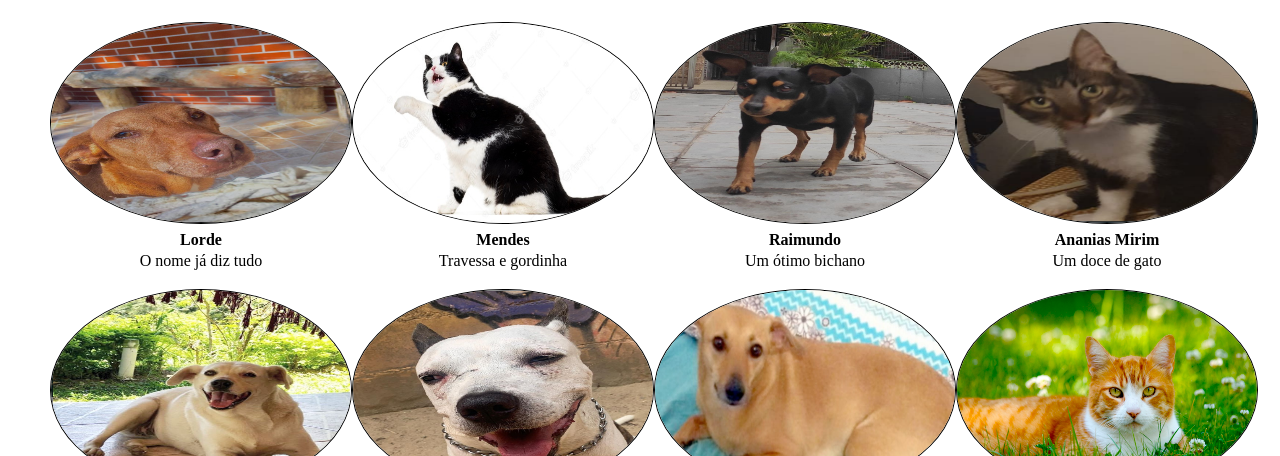
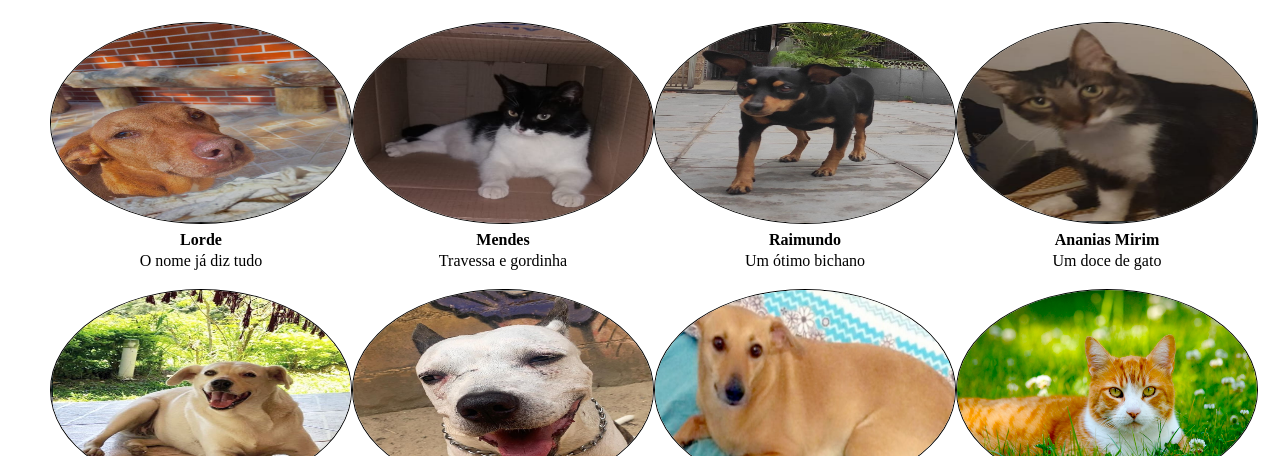
Before and after one commit to WellHarper/-Resilia-Resilia-Pet, a plain HTML site: page index.html in a window 1280 px wide. Shown: the part 644-1100 px from the top of the page. Drawn offline with Linux system fonts and the light colour scheme; a web font is replaced by a local one.

Commit message:
adicionando gato preto e branco

```diff
--- a/index.html
+++ b/index.html
@@ -61,7 +61,7 @@
           <p>O nome já diz tudo</p>
         </div>
         <div>
-          <img src="img/Loki.jpg" alt="">
+          <img src="img/joseicatd.png" alt="">
           <p class="labelName">Mendes</p>
           <p>Travessa e gordinha</p>
         </div>
```
Also changed, not shown: img/joseicatd.png (added).
